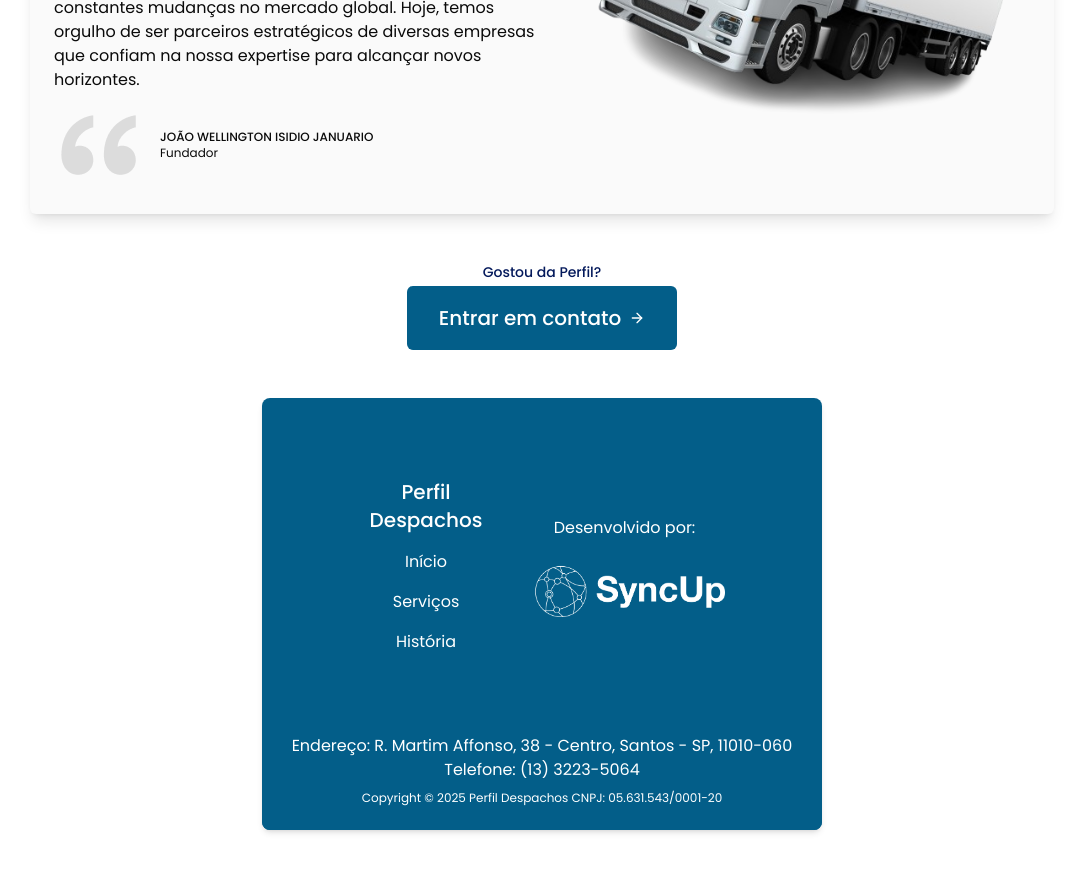
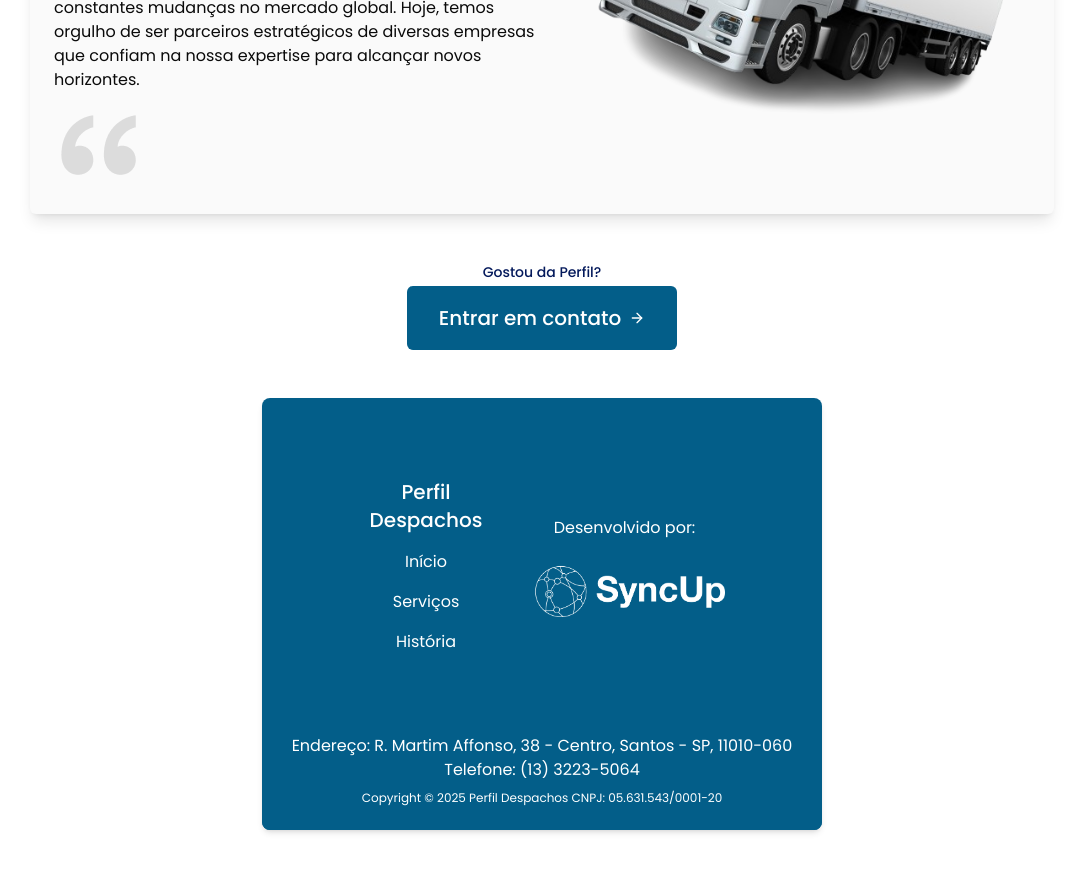
Before and after one commit to PedroDanielBrunetto/SyncUp-PerfilDespachos, a Next.js app: page / in a window 1280 px wide. Shown: the part 4920-5791 px from the top of the page, without its empty margins (98-1181 px from the left). Built offline with nearby package versions, Linux system fonts and the light colour scheme; no server answers.

Commit message:
fix: removendo nome fundador

```diff
--- a/app/(home)/components/historia/Historia.tsx
+++ b/app/(home)/components/historia/Historia.tsx
@@ -40,12 +40,6 @@ const Historia = () => {
           </p>
           <div className="flex items-center lg:gap-4 gap-2">
             <Image src={aspas} alt="Aspas" />
-            <div className="flex flex-col">
-              <span className="text-xs font-medium">
-                JOÃO WELLINGTON ISIDIO JANUARIO
-              </span>
-              <span className="text-xs font-normal">Fundador</span>
-            </div>
           </div>
         </div>
         <div>
```
